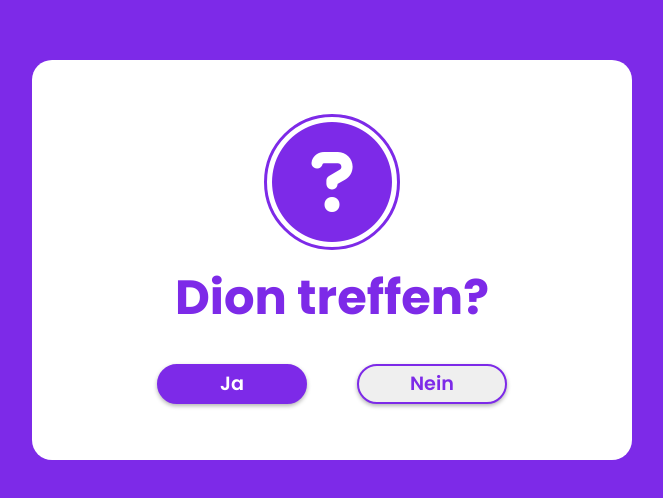
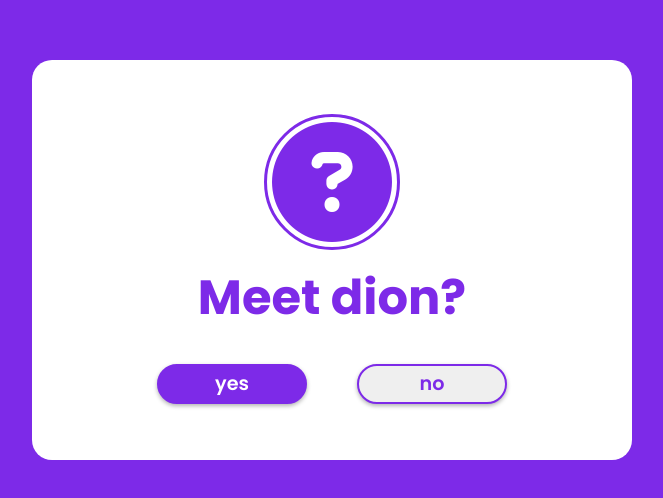
Before and after one commit to dontgeminime/meetdion, a plain HTML site: page index.html in a window 1280 px wide. Shown: the part 140-638 px from the top of the page, without its empty margins (308-971 px from the left). Drawn offline with Linux system fonts and the light colour scheme.

Commit message:
Update index.html

```diff
--- a/index.html
+++ b/index.html
@@ -14,10 +14,10 @@
   <body>
     <div class="wrapper">
       <i class="fa-solid fa-circle-question"></i>
-      <h2 class="question">Dion treffen?</h2>
+      <h2 class="question">Meet dion?</h2>
       <div class="btn-group">
-        <button class="yes-btn">Ja</button>
-        <button class="no-btn">Nein</button>
+        <button class="yes-btn">yes</button>
+        <button class="no-btn">no</button>
       </div>
     </div>
     <script src="script.js"></script>
```
